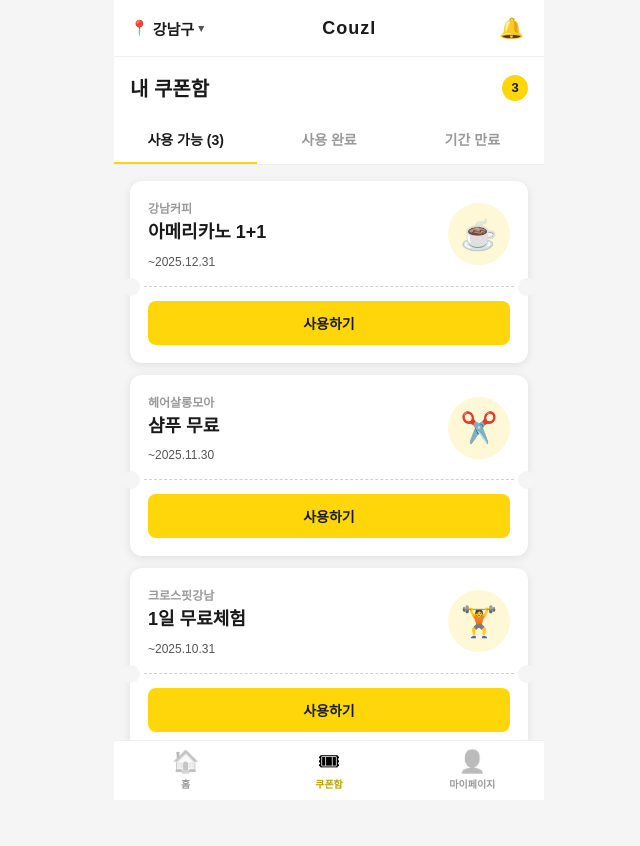
After one commit to conven/couzl, a Java web app: page /coupon-box in a window 1280 px wide. The commit adds this page. Shown: the whole page, without its empty margins (311-951 px from the left). Run offline with Spring Boot 4, a stand-in JSP engine, Linux system fonts and the light colour scheme.

Commit message:
feat: 내 쿠폰함 화면 추가
- CouponBoxController: GET /coupon-box 엔드포인트 추가
- coupon-box.jsp: 사용 가능(3) / 사용 완료 / 기간 만료 탭 구성, 티켓 노치 디자인 쿠폰 카드
- coupon-box.css: 탭 선택 시 #FFD60A 언더라인, 카드 간격 12px, 사용하기 버튼 스타일, 빈 상태 UI
- coupon-box.js: 탭 전환 switchCouponTab 함수
- _tab_bar.jsp: 쿠폰함 탭 클릭 시 /coupon-box 이동하도록 수정

https://claude.ai/code/session_015Ts2Uxp85HG7HgzmWQ3oiS

```diff
--- /dev/null
+++ b/src/main/java/com/couzl/couzl/controller/CouponBoxController.java
@@ -0,0 +1,13 @@
+package com.couzl.couzl.controller;
+
+import org.springframework.stereotype.Controller;
+import org.springframework.web.bind.annotation.GetMapping;
+
+@Controller
+public class CouponBoxController {
+
+    @GetMapping("/coupon-box")
+    public String couponBox() {
+        return "coupon-box";
+    }
+}
--- a/src/main/webapp/WEB-INF/views/common/_tab_bar.jsp
+++ b/src/main/webapp/WEB-INF/views/common/_tab_bar.jsp
@@ -4,7 +4,7 @@
         <span class="tab-icon">🏠</span>
         <span class="tab-label">홈</span>
     </button>
-    <button class="tab-item" onclick="showAlert('준비 중입니다')">
+    <button class="tab-item" onclick="goTo('/coupon-box')">
         <span class="tab-icon">🎟</span>
         <span class="tab-label">쿠폰함</span>
     </button>
--- /dev/null
+++ b/src/main/webapp/WEB-INF/views/coupon-box.jsp
@@ -0,0 +1,141 @@
+<%@ page contentType="text/html;charset=UTF-8" language="java" %>
+<!DOCTYPE html>
+<html lang="ko">
+<head>
+    <meta charset="UTF-8">
+    <meta name="viewport" content="width=device-width, initial-scale=1.0">
+    <title>내 쿠폰함 - Couzl</title>
+    <jsp:include page="/WEB-INF/views/common/header.jsp"/>
+    <link rel="stylesheet" href="/static/css/common.css">
+    <link rel="stylesheet" href="/static/css/coupon-box.css">
+</head>
+<body>
+<div class="wrap">
+
+    <!-- 1. 상단 헤더 -->
+    <jsp:include page="/WEB-INF/views/common/_header.jsp"/>
+    <div class="coupon-page-title-row">
+        <span class="coupon-page-title">내 쿠폰함</span>
+        <span class="coupon-count-badge">3</span>
+    </div>
+
+    <!-- 2. 탭 메뉴 -->
+    <div class="cb-tab-menu">
+        <button class="cb-tab-item active" data-tab="tab-available" onclick="switchCouponTab(this)">사용 가능 (3)</button>
+        <button class="cb-tab-item" data-tab="tab-used" onclick="switchCouponTab(this)">사용 완료</button>
+        <button class="cb-tab-item" data-tab="tab-expired" onclick="switchCouponTab(this)">기간 만료</button>
+    </div>
+
+    <!-- 3. 사용 가능 탭 -->
+    <div id="tab-available" class="cb-tab-content active">
+        <div class="cb-coupon-list">
+
+            <div class="cb-coupon-card">
+                <div class="cb-coupon-upper">
+                    <div class="cb-coupon-info">
+                        <p class="cb-coupon-store">강남커피</p>
+                        <p class="cb-coupon-benefit">아메리카노 1+1</p>
+                        <span class="cb-coupon-expire">~2025.12.31</span>
+                    </div>
+                    <div class="cb-emoji-circle">☕</div>
+                </div>
+                <div class="cb-coupon-divider"></div>
+                <div class="cb-coupon-lower">
+                    <button class="btn-coupon-use" onclick="goTo('/coupon-use')">사용하기</button>
+                </div>
+            </div>
+
+            <div class="cb-coupon-card">
+                <div class="cb-coupon-upper">
+                    <div class="cb-coupon-info">
+                        <p class="cb-coupon-store">헤어살롱모아</p>
+                        <p class="cb-coupon-benefit">샴푸 무료</p>
+                        <span class="cb-coupon-expire">~2025.11.30</span>
+                    </div>
+                    <div class="cb-emoji-circle">✂️</div>
+                </div>
+                <div class="cb-coupon-divider"></div>
+                <div class="cb-coupon-lower">
+                    <button class="btn-coupon-use" onclick="goTo('/coupon-use')">사용하기</button>
+                </div>
+            </div>
+
+            <div class="cb-coupon-card">
+                <div class="cb-coupon-upper">
+                    <div class="cb-coupon-info">
+                        <p class="cb-coupon-store">크로스핏강남</p>
+                        <p class="cb-coupon-benefit">1일 무료체험</p>
+                        <span class="cb-coupon-expire">~2025.10.31</span>
+                    </div>
+                    <div class="cb-emoji-circle">🏋️</div>
+                </div>
+                <div class="cb-coupon-divider"></div>
+                <div class="cb-coupon-lower">
+                    <button class="btn-coupon-use" onclick="goTo('/coupon-use')">사용하기</button>
+                </div>
+            </div>
+
+        </div>
+    </div>
+
+    <!-- 4. 사용 완료 탭 -->
+    <div id="tab-used" class="cb-tab-content">
+        <div class="cb-coupon-list">
+
+            <div class="cb-coupon-card used">
+                <div class="cb-coupon-upper">
+                    <div class="cb-coupon-info">
+                        <span class="cb-status-badge">사용완료</span>
+                        <p class="cb-coupon-store">강남커피</p>
+                        <p class="cb-coupon-benefit">카페라떼 20% 할인</p>
+                        <span class="cb-coupon-expire">~2025.09.30</span>
+                    </div>
+                    <div class="cb-emoji-circle">☕</div>
+                </div>
+                <div class="cb-coupon-divider"></div>
+                <div class="cb-coupon-lower">
+                    <button class="btn-coupon-use" disabled>사용완료</button>
+                </div>
+            </div>
+
+        </div>
+    </div>
+
+    <!-- 5. 기간 만료 탭 -->
+    <div id="tab-expired" class="cb-tab-content">
+        <div class="cb-coupon-list">
+
+            <div class="cb-coupon-card expired">
+                <div class="cb-coupon-upper">
+                    <div class="cb-coupon-info">
+                        <span class="cb-status-badge">기간만료</span>
+                        <p class="cb-coupon-store">헤어살롱모아</p>
+                        <p class="cb-coupon-benefit">두피케어 50% 할인</p>
+                        <span class="cb-coupon-expire">~2025.08.31</span>
+                    </div>
+                    <div class="cb-emoji-circle">✂️</div>
+                </div>
+                <div class="cb-coupon-divider"></div>
+                <div class="cb-coupon-lower">
+                    <button class="btn-coupon-use" disabled>기간만료</button>
+                </div>
+            </div>
+
+        </div>
+    </div>
+
+    <!-- 하단 탭바 -->
+    <jsp:include page="/WEB-INF/views/common/_tab_bar.jsp"/>
+    <script>
+        (function () {
+            var items = document.querySelectorAll('.tab-item');
+            items.forEach(function (t) { t.classList.remove('active'); });
+            if (items[1]) items[1].classList.add('active');
+        })();
+    </script>
+
+</div>
+<script src="/static/js/common.js"></script>
+<script src="/static/js/coupon-box.js"></script>
+</body>
+</html>
--- /dev/null
+++ b/src/main/webapp/static/css/coupon-box.css
@@ -0,0 +1,319 @@
+/* ===== wrap ===== */
+.wrap {
+    background-color: var(--color-bg);
+    padding-bottom: 80px;
+}
+
+/* ===== 헤더 (main-header 공유) ===== */
+.main-header {
+    position: sticky;
+    top: 0;
+    z-index: 100;
+    display: flex;
+    align-items: center;
+    justify-content: space-between;
+    padding: 14px 16px;
+    background-color: var(--color-white);
+    border-bottom: 1px solid #F0F0F0;
+}
+
+.header-location {
+    display: flex;
+    align-items: center;
+    gap: 4px;
+    font-size: 15px;
+    font-weight: 700;
+    color: var(--color-text);
+    cursor: pointer;
+}
+
+.location-arrow {
+    font-size: 11px;
+    color: var(--color-text-sub);
+}
+
+.header-logo {
+    font-size: 18px;
+    font-weight: 900;
+    color: var(--color-text);
+    letter-spacing: 1px;
+}
+
+.btn-bell {
+    background: none;
+    border: none;
+    font-size: 20px;
+    cursor: pointer;
+    padding: 4px;
+    line-height: 1;
+}
+
+/* ===== 페이지 타이틀 ===== */
+.coupon-page-title-row {
+    display: flex;
+    align-items: center;
+    justify-content: space-between;
+    padding: 16px 16px 14px;
+    background-color: var(--color-white);
+}
+
+.coupon-page-title {
+    font-size: 20px;
+    font-weight: 800;
+    color: var(--color-text);
+}
+
+.coupon-count-badge {
+    min-width: 26px;
+    height: 26px;
+    border-radius: 13px;
+    background-color: var(--color-primary);
+    color: var(--color-text);
+    font-size: 13px;
+    font-weight: 800;
+    display: flex;
+    align-items: center;
+    justify-content: center;
+    padding: 0 8px;
+}
+
+/* ===== 탭 메뉴 ===== */
+.cb-tab-menu {
+    display: flex;
+    background-color: var(--color-white);
+    border-bottom: 1px solid #EEEEEE;
+    position: sticky;
+    top: 53px;
+    z-index: 90;
+}
+
+.cb-tab-item {
+    flex: 1;
+    padding: 13px 0;
+    text-align: center;
+    font-size: 14px;
+    font-weight: 600;
+    color: var(--color-text-muted);
+    cursor: pointer;
+    border: none;
+    border-bottom: 2px solid transparent;
+    background: none;
+    transition: color 0.2s, border-color 0.2s;
+}
+
+.cb-tab-item.active {
+    color: var(--color-text);
+    border-bottom: 2px solid #FFD60A;
+}
+
+/* ===== 탭 컨텐츠 ===== */
+.cb-tab-content {
+    display: none;
+    padding: 16px;
+}
+
+.cb-tab-content.active {
+    display: block;
+}
+
+/* ===== 쿠폰 목록 ===== */
+.cb-coupon-list {
+    display: flex;
+    flex-direction: column;
+    gap: 12px;
+}
+
+/* ===== 쿠폰 카드 (티켓 노치 디자인) ===== */
+.cb-coupon-card {
+    border-radius: 12px;
+    box-shadow: 0 2px 10px rgba(0, 0, 0, 0.09);
+    background-color: var(--color-white);
+}
+
+.cb-coupon-upper {
+    display: flex;
+    align-items: center;
+    justify-content: space-between;
+    padding: 18px 18px 16px;
+}
+
+.cb-coupon-info {
+    flex: 1;
+    padding-right: 10px;
+}
+
+.cb-coupon-store {
+    font-size: 12px;
+    color: var(--color-text-muted);
+    font-weight: 600;
+    margin-bottom: 5px;
+}
+
+.cb-coupon-benefit {
+    font-size: 18px;
+    font-weight: 800;
+    color: var(--color-text);
+    line-height: 1.25;
+    margin-bottom: 8px;
+}
+
+.cb-coupon-expire {
+    font-size: 12px;
+    color: var(--color-text-sub);
+}
+
+.cb-emoji-circle {
+    width: 62px;
+    height: 62px;
+    border-radius: 50%;
+    background-color: #FFF8D6;
+    display: flex;
+    align-items: center;
+    justify-content: center;
+    font-size: 30px;
+    flex-shrink: 0;
+}
+
+/* 노치 구분선 */
+.cb-coupon-divider {
+    height: 1px;
+    margin: 0 14px;
+    border-top: 1.5px dashed #D0D0D0;
+    position: relative;
+}
+
+.cb-coupon-divider::before,
+.cb-coupon-divider::after {
+    content: '';
+    position: absolute;
+    top: 50%;
+    transform: translateY(-50%);
+    width: 18px;
+    height: 18px;
+    background-color: var(--color-bg);
+    border-radius: 50%;
+}
+
+.cb-coupon-divider::before { left: -22px; }
+.cb-coupon-divider::after  { right: -22px; }
+
+.cb-coupon-lower {
+    padding: 14px 18px 18px;
+}
+
+.btn-coupon-use {
+    display: block;
+    width: 100%;
+    padding: 12px;
+    background-color: var(--color-primary);
+    color: var(--color-text);
+    border: none;
+    border-radius: 8px;
+    font-size: 14px;
+    font-weight: 700;
+    cursor: pointer;
+    transition: opacity 0.2s;
+}
+
+.btn-coupon-use:active {
+    opacity: 0.8;
+}
+
+/* ===== 사용완료 / 기간만료 카드 ===== */
+.cb-coupon-card.used,
+.cb-coupon-card.expired {
+    filter: grayscale(100%);
+    opacity: 0.5;
+}
+
+.cb-coupon-card.used .btn-coupon-use,
+.cb-coupon-card.expired .btn-coupon-use {
+    background-color: #CCCCCC;
+    color: var(--color-white);
+    cursor: default;
+}
+
+/* 상태 뱃지 */
+.cb-status-badge {
+    display: inline-block;
+    font-size: 11px;
+    font-weight: 700;
+    color: var(--color-white);
+    background-color: #999999;
+    border-radius: 4px;
+    padding: 3px 7px;
+    margin-bottom: 6px;
+}
+
+/* ===== 빈 상태 UI ===== */
+.cb-empty {
+    display: flex;
+    flex-direction: column;
+    align-items: center;
+    justify-content: center;
+    padding: 64px 20px;
+}
+
+.cb-empty-icon {
+    font-size: 48px;
+    margin-bottom: 14px;
+    line-height: 1;
+}
+
+.cb-empty-text {
+    font-size: 15px;
+    font-weight: 600;
+    color: var(--color-text-muted);
+}
+
+/* ===== 하단 탭바 ===== */
+.tab-bar {
+    position: fixed;
+    bottom: 0;
+    left: 50%;
+    transform: translateX(-50%);
+    width: 100%;
+    max-width: var(--max-width);
+    height: 60px;
+    display: flex;
+    align-items: center;
+    background-color: var(--color-white);
+    border-top: 1px solid #EEEEEE;
+    z-index: 100;
+}
+
+.tab-item {
+    flex: 1;
+    display: flex;
+    flex-direction: column;
+    align-items: center;
+    justify-content: center;
+    gap: 3px;
+    background: none;
+    border: none;
+    cursor: pointer;
+    height: 100%;
+}
+
+.tab-icon {
+    font-size: 22px;
+    filter: grayscale(100%);
+    opacity: 0.45;
+    line-height: 1;
+}
+
+.tab-label {
+    font-size: 10px;
+    font-weight: 600;
+    color: var(--color-text-muted);
+}
+
+.tab-item.active .tab-icon {
+    filter: none;
+    opacity: 1;
+}
+
+.tab-item.active .tab-label {
+    color: #B8A000;
+    font-weight: 700;
+}
--- /dev/null
+++ b/src/main/webapp/static/js/coupon-box.js
@@ -0,0 +1,10 @@
+function switchCouponTab(el) {
+    document.querySelectorAll('.cb-tab-item').forEach(function(tab) {
+        tab.classList.remove('active');
+    });
+    document.querySelectorAll('.cb-tab-content').forEach(function(content) {
+        content.classList.remove('active');
+    });
+    el.classList.add('active');
+    document.getElementById(el.getAttribute('data-tab')).classList.add('active');
+}
```
